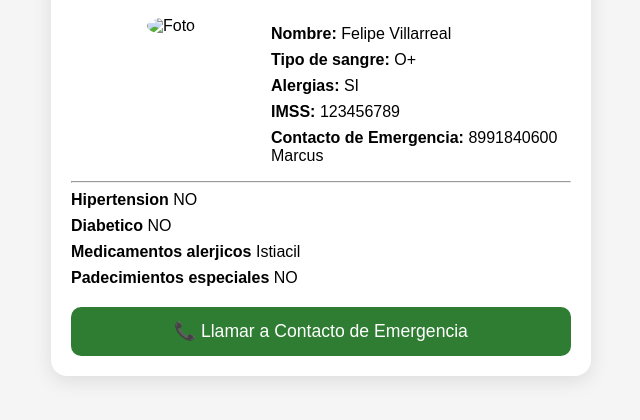
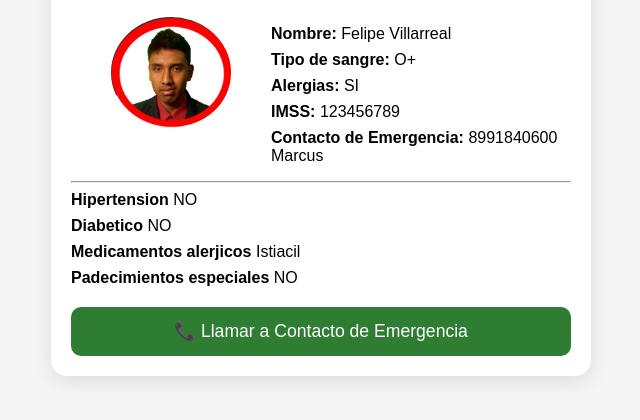
Before and after one commit to FelipeVP04/HermandadMC, a plain HTML site: page Index.html in a window 1280 px wide. Shown: the part 96-516 px from the top of the page, without its empty margins (319-959 px from the left). Drawn offline with Linux system fonts and the light colour scheme.

Commit message:
Update Index.html

```diff
--- a/Index.html
+++ b/Index.html
@@ -18,7 +18,7 @@
     <div class="container">
       <div class="uno">
           <!-- FOTO -->
-          <img src="./img/Imagen1.jpg" alt="Foto">
+          <img src="Imagen1.jpg" alt="Foto">
       </div>
       <div class="dos">
           <!-- DATOS -->
```
